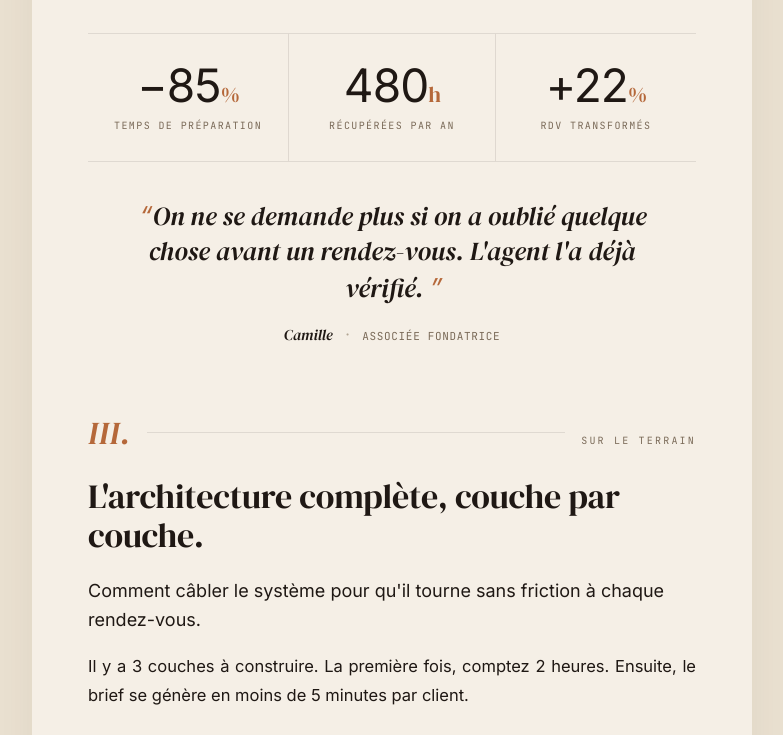
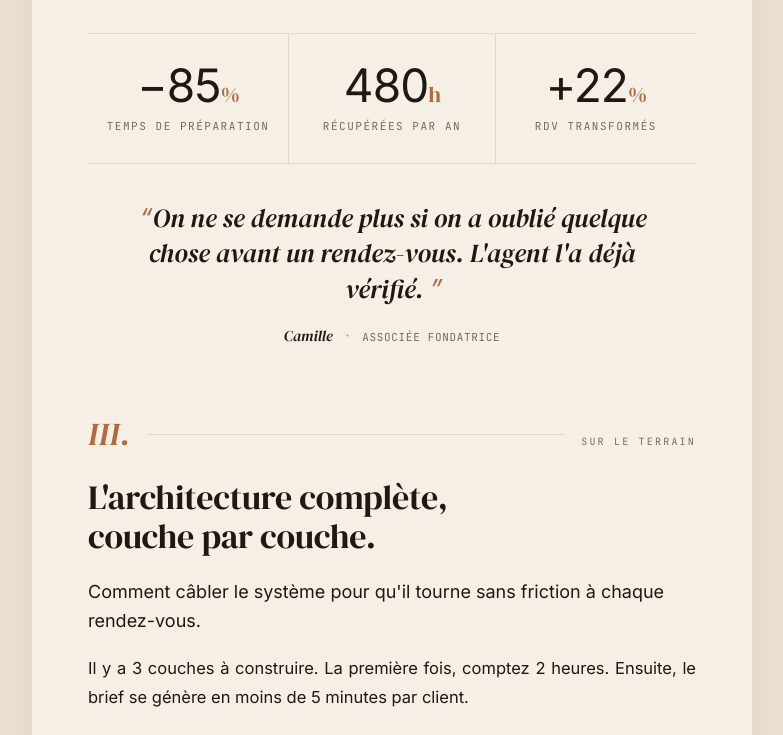
Before and after one commit to mathisbaala/charlie-newsletter, a website: page index.html in a window 1280 px wide. Shown: the part 1811-2546 px from the top of the page, without its empty margins (248-1031 px from the left). Drawn offline with Linux system fonts and the light colour scheme.

Commit message:
build: rebuild index.html après fixes design-review

```diff
--- a/index.html
+++ b/index.html
@@ -62,12 +62,14 @@
       color: #B5683A;
     }
 
-    /* ── CTA hover (web only) ── */
+    /* ── CTA hover + web-only enhancements ── */
     @media screen {
       .nl-article {
         box-shadow: 0 1px 0 rgba(31,24,20,.04), 0 30px 80px -40px rgba(60,40,20,.22);
       }
       .nl-cta:hover { background-color: #B5683A !important; transition: background-color .2s ease; }
+      h1, h2 { text-wrap: balance; }
+      .nl-footer-td p a { display: inline-block; padding: 10px 0; }
     }
 
     /* ── Mobile ── */
@@ -219,15 +221,15 @@
                 <tr class="nl-metrics-tr">
                   <td class="nl-metric-td" align="center" width="33%" style="padding: 28px 8px; text-align: center; vertical-align: top;">
                     <div style="font-family: 'DM Serif Display', Georgia, 'Times New Roman', serif; font-size: 46px; line-height: 1; letter-spacing: -.02em; color: #1F1814; white-space: nowrap;"><span class="nl-metric-f">−85</span><span class="nl-metric-u" style="font-family: 'DM Serif Display', Georgia, 'Times New Roman', serif; font-size: 22px; color: #B5683A; vertical-align: baseline;">%</span></div>
-                    <span style="font-family: 'JetBrains Mono', 'Courier New', Courier, monospace; font-size: 10px; letter-spacing: .14em; text-transform: uppercase; color: #7A6A58; line-height: 1.4; margin-top: 10px; display: block;">temps de préparation</span>
+                    <span style="font-family: 'JetBrains Mono', 'Courier New', Courier, monospace; font-size: 11px; letter-spacing: .14em; text-transform: uppercase; color: #7A6A58; line-height: 1.4; margin-top: 10px; display: block;">temps de préparation</span>
                   </td>
                   <td class="nl-metric-td nl-m2" align="center" width="34%" style="padding: 28px 8px; text-align: center; vertical-align: top; border-left: 1px solid rgba(31,24,20,.10);">
                     <div style="font-family: 'DM Serif Display', Georgia, 'Times New Roman', serif; font-size: 46px; line-height: 1; letter-spacing: -.02em; color: #1F1814; white-space: nowrap;"><span class="nl-metric-f">480</span><span class="nl-metric-u" style="font-family: 'DM Serif Display', Georgia, 'Times New Roman', serif; font-size: 22px; color: #B5683A; vertical-align: baseline;">h</span></div>
-                    <span style="font-family: 'JetBrains Mono', 'Courier New', Courier, monospace; font-size: 10px; letter-spacing: .14em; text-transform: uppercase; color: #7A6A58; line-height: 1.4; margin-top: 10px; display: block;">récupérées par an</span>
+                    <span style="font-family: 'JetBrains Mono', 'Courier New', Courier, monospace; font-size: 11px; letter-spacing: .14em; text-transform: uppercase; color: #7A6A58; line-height: 1.4; margin-top: 10px; display: block;">récupérées par an</span>
                   </td>
                   <td class="nl-metric-td nl-m3" align="center" width="33%" style="padding: 28px 8px; text-align: center; vertical-align: top; border-left: 1px solid rgba(31,24,20,.10);">
                     <div style="font-family: 'DM Serif Display', Georgia, 'Times New Roman', serif; font-size: 46px; line-height: 1; letter-spacing: -.02em; color: #1F1814; white-space: nowrap;"><span class="nl-metric-f">+22</span><span class="nl-metric-u" style="font-family: 'DM Serif Display', Georgia, 'Times New Roman', serif; font-size: 22px; color: #B5683A; vertical-align: baseline;">%</span></div>
-                    <span style="font-family: 'JetBrains Mono', 'Courier New', Courier, monospace; font-size: 10px; letter-spacing: .14em; text-transform: uppercase; color: #7A6A58; line-height: 1.4; margin-top: 10px; display: block;">RDV transformés</span>
+                    <span style="font-family: 'JetBrains Mono', 'Courier New', Courier, monospace; font-size: 11px; letter-spacing: .14em; text-transform: uppercase; color: #7A6A58; line-height: 1.4; margin-top: 10px; display: block;">RDV transformés</span>
                   </td>
                 </tr>
               </table>
```
